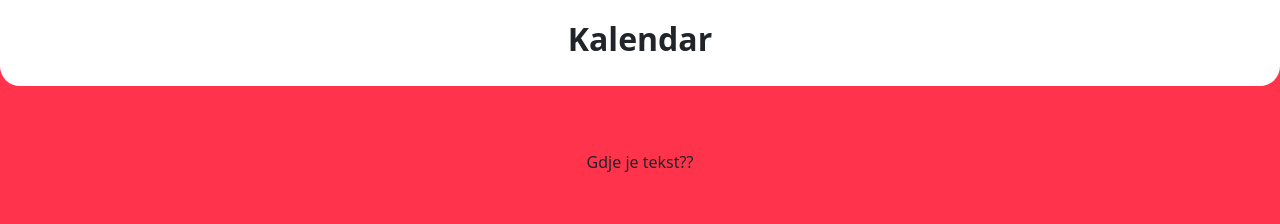
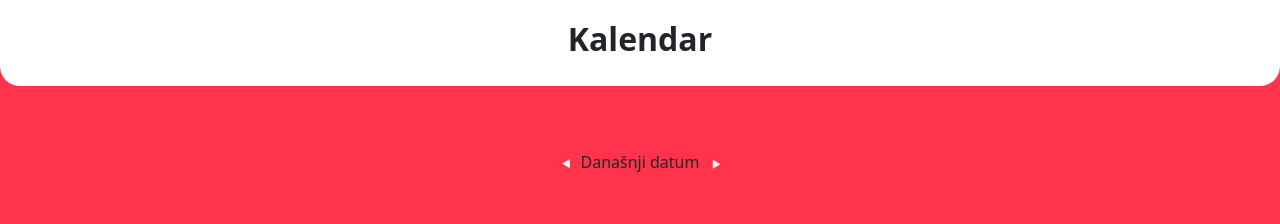
Before and after one commit to mrubil/my-pet, a Vue app: page /Kalendar in a window 1280 px wide. Shown: the top 224 px of the page. Built offline with nearby package versions, Linux system fonts and the light colour scheme.

Commit message:
Kalendar.vue update

```diff
--- a/src/views/Kalendar.vue
+++ b/src/views/Kalendar.vue
@@ -3,7 +3,10 @@
     <div class="Zaglavlje">
       <h2 style="font-weight: 600">Kalendar</h2>
     </div>
-    Gdje je tekst??
+
+    <img :src="require('@/assets/left_arrow.png')" width="20vw" />
+    Današnji datum
+    <img :src="require('@/assets/right_arrow.png')" width="20vw" />
     <Navigacija />
   </body>
 </template>
```
Also changed, not shown: src/assets/left_arrow.png (added), src/assets/right_arrow.png (added).
